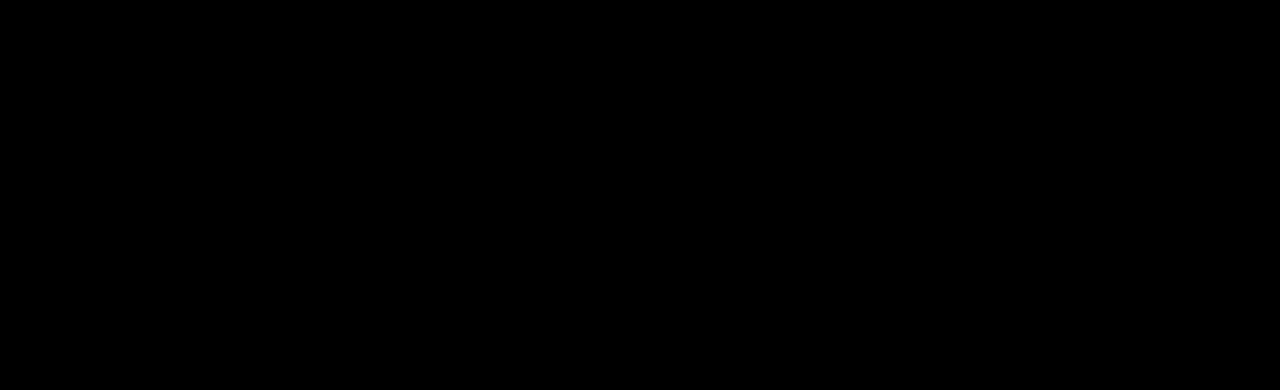
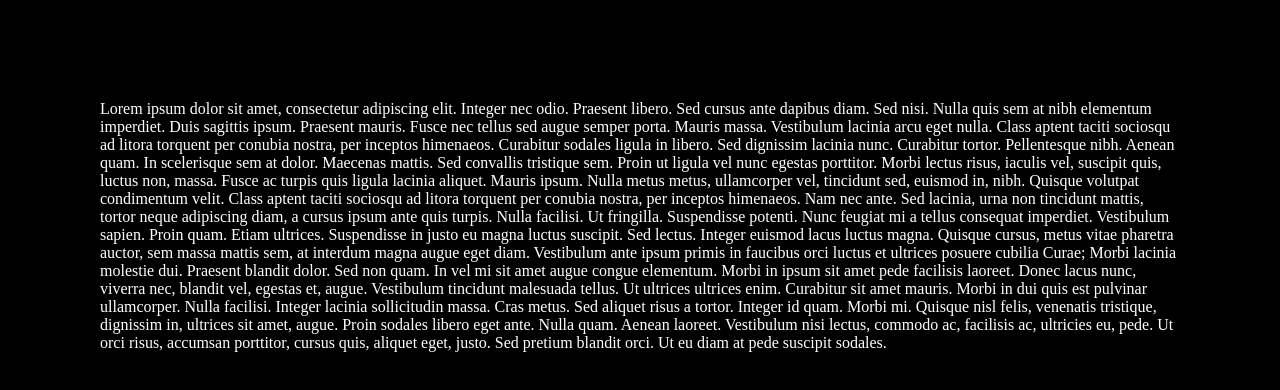
Before and after one commit to holly-ms/holly-ms, a plain HTML site: page introduction.html in a window 1280 px wide. Drawn offline with Linux system fonts and the light colour scheme.

Commit message:
Update introduction.html

```diff
--- a/introduction.html
+++ b/introduction.html
@@ -13,7 +13,7 @@
         box-sizing: inherit;
       }
       body {
-        margin-right: 0px;
+        margin: 100px;
         height: 100vh;
         overflow: scroll;
         font-family: futura;
@@ -73,6 +73,17 @@
     <body>
 
       <div >
+        <p> Lorem ipsum dolor sit amet, consectetur adipiscing elit. Integer nec odio. Praesent libero. Sed cursus ante dapibus diam. Sed nisi. Nulla quis sem at nibh elementum imperdiet. Duis sagittis ipsum. Praesent mauris. Fusce nec tellus sed augue semper porta. Mauris massa. Vestibulum lacinia arcu eget nulla. Class aptent taciti sociosqu ad litora torquent per conubia nostra, per inceptos himenaeos.
+
+        Curabitur sodales ligula in libero. Sed dignissim lacinia nunc. Curabitur tortor. Pellentesque nibh. Aenean quam. In scelerisque sem at dolor. Maecenas mattis. Sed convallis tristique sem. Proin ut ligula vel nunc egestas porttitor. Morbi lectus risus, iaculis vel, suscipit quis, luctus non, massa. Fusce ac turpis quis ligula lacinia aliquet. Mauris ipsum. Nulla metus metus, ullamcorper vel, tincidunt sed, euismod in, nibh.
+
+        Quisque volutpat condimentum velit. Class aptent taciti sociosqu ad litora torquent per conubia nostra, per inceptos himenaeos. Nam nec ante. Sed lacinia, urna non tincidunt mattis, tortor neque adipiscing diam, a cursus ipsum ante quis turpis. Nulla facilisi. Ut fringilla. Suspendisse potenti. Nunc feugiat mi a tellus consequat imperdiet. Vestibulum sapien. Proin quam. Etiam ultrices. Suspendisse in justo eu magna luctus suscipit. Sed lectus.
+
+        Integer euismod lacus luctus magna. Quisque cursus, metus vitae pharetra auctor, sem massa mattis sem, at interdum magna augue eget diam. Vestibulum ante ipsum primis in faucibus orci luctus et ultrices posuere cubilia Curae; Morbi lacinia molestie dui. Praesent blandit dolor. Sed non quam. In vel mi sit amet augue congue elementum. Morbi in ipsum sit amet pede facilisis laoreet. Donec lacus nunc, viverra nec, blandit vel, egestas et, augue. Vestibulum tincidunt malesuada tellus. Ut ultrices ultrices enim. Curabitur sit amet mauris. Morbi in dui quis est pulvinar ullamcorper.
+
+        Nulla facilisi. Integer lacinia sollicitudin massa. Cras metus. Sed aliquet risus a tortor. Integer id quam. Morbi mi. Quisque nisl felis, venenatis tristique, dignissim in, ultrices sit amet, augue. Proin sodales libero eget ante. Nulla quam. Aenean laoreet. Vestibulum nisi lectus, commodo ac, facilisis ac, ultricies eu, pede. Ut orci risus, accumsan porttitor, cursus quis, aliquet eget, justo. Sed pretium blandit orci. Ut eu diam at pede suscipit sodales.
+
+      </p>
 
 
 
```
